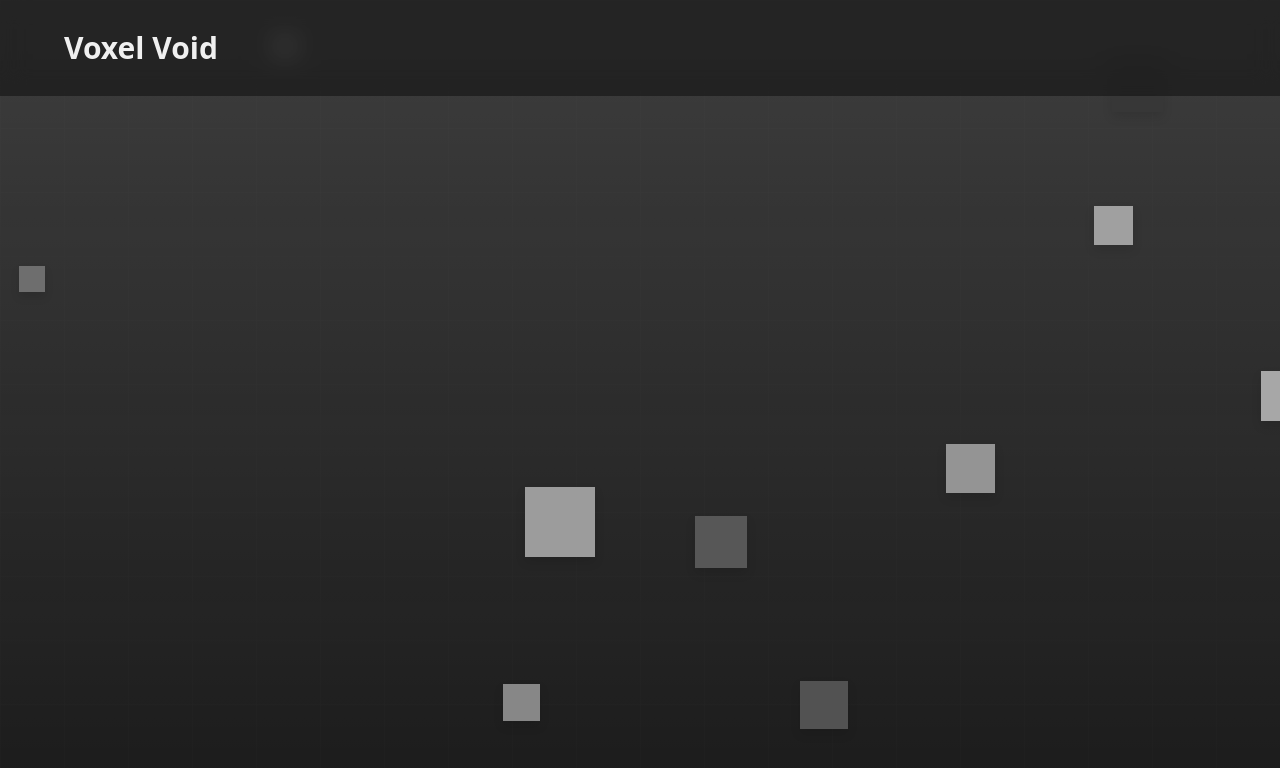
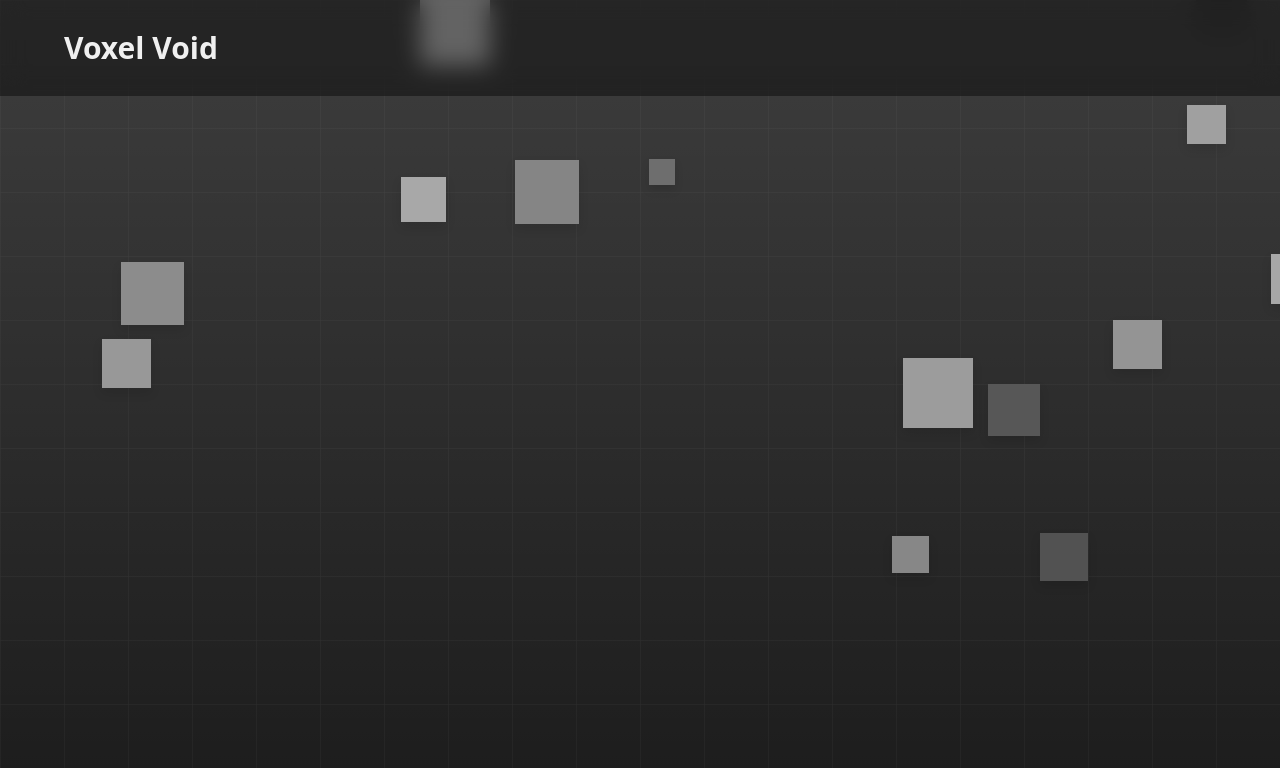
Before and after one commit to iwasi24k/web-repository, a React (Vite) app: page / in a window 1280 px wide. Shown: the top 768 px of the page. Built offline with nearby package versions, Linux system fonts and the light colour scheme.

Commit message:
バックグラウンドをスクロールで動きが出るように変更しました

```diff
--- /dev/null
+++ b/src/components/background/WorldBackground.tsx
@@ -0,0 +1,19 @@
+import WorldBaseColorLayer from "./WorldBaseColorLayer";
+import WorldGridLayer from "./WorldGridLayer";
+import WorldDarknessLayer from "./WorldDarknessLayer";
+import {WorldBlocksLayer} from './WorldBlocksLayer';
+
+const WorldBackground = () => {
+    return (
+        <div>
+            <WorldBaseColorLayer />
+            <WorldGridLayer />
+            <div className="relative min-h-[300vh]">
+                <WorldDarknessLayer opacity={0.7} />
+                <WorldBlocksLayer />
+            </div>
+        </div>
+    )
+};
+
+export default WorldBackground;
--- /dev/null
+++ b/src/components/background/WorldBaseColorLayer.tsx
@@ -0,0 +1,14 @@
+const WorldBaseColorLayer = () => {
+  return (
+      <div
+        className="absolute inset-0 opacity-30"
+        style={{
+          backgroundImage: `
+            linear-gradient(to bottom, rgba(255,255,255,0.5),transparent)
+          `,
+        }}
+      />
+  );
+};
+
+export default WorldBaseColorLayer;
--- a/src/components/ui/BackgroundBlocks.tsx
+++ b/src/components/background/WorldBlocksLayer.tsx
@@ -10,15 +10,15 @@ type Block = {
 
 const createBlocks = (count: number): Block[] => {
   return Array.from({ length: count }, () => ({
-    x: Math.random() * 200 - 100,
-    y: Math.random() * 200 - 100,
+    x: Math.random() * 100,
+    y: Math.random() * 180 - 100,
     size: Math.random() * 50 + 20,
     depth: Math.random() * 0.8 + 0.2,
     color: `hsl(0, 0%, ${Math.random() * 60 + 20}%)`,
   }));
 };
 
-export const BackgroundBlocks = () => {
+export const WorldBlocksLayer = () => {
   const [blocks] = useState<Block[]>(() => createBlocks(30));
   const [scrollY, setScrollY] = useState(0);
 
@@ -29,7 +29,7 @@ export const BackgroundBlocks = () => {
   }, []);
 
   return (
-    <div className="absolute inset-0 -z-10 overflow-hidden">
+    <div className="fixed inset-0 z-0 overflow-hidden pointer-events-none">
       {blocks.map((block, index) => {
         const translateY = scrollY * block.depth * 0.2;
 
--- /dev/null
+++ b/src/components/background/WorldDarknessLayer.tsx
@@ -0,0 +1,14 @@
+type WorldDarknessLayerProps = {
+    opacity: number;
+};
+
+const WorldDarknessLayer = ({ opacity }: WorldDarknessLayerProps) => {
+    return (
+        <div
+            className="absolute inset-0 z-0 pointer-events-none bg-void-black"
+            style={{ opacity }}
+        />
+    );
+};
+
+export default WorldDarknessLayer;
--- /dev/null
+++ b/src/components/background/WorldGridLayer.tsx
@@ -0,0 +1,16 @@
+const WorldGridLayer = () => {
+    return (
+      <div
+        className="absolute inset-0 opacity-5"
+        style={{
+          backgroundImage: `
+            linear-gradient(to right, rgba(255,255,255,0.6) 1px, transparent 1px),
+            linear-gradient(to bottom, rgba(255,255,255,0.6) 1px, transparent 1px)
+          `,
+          backgroundSize: "64px 64px",
+        }}
+      />
+    );
+};
+
+export default WorldGridLayer;
--- a/src/components/ui/Background.tsx
+++ /dev/null
@@ -1,29 +0,0 @@
-const Background = () => {
-  return (
-    <div className="fixed inset-0 -z-20 overflow-hidden">
-      {/* Grid */}
-      <div
-        className="absolute inset-0 opacity-1"
-        style={{
-          backgroundImage: `
-            linear-gradient(to right, rgba(255,255,255,0.6) 1px, transparent 1px),
-            linear-gradient(to bottom, rgba(255,255,255,0.6) 1px, transparent 1px)
-          `,
-          backgroundSize: "64px 64px",
-        }}
-      />
-
-      {/* Foreign color */}
-      <div
-        className="absolute inset-0 opacity-30"
-        style={{
-          backgroundImage: `
-            linear-gradient(to bottom, rgba(255,255,255,0.5) 0%,transparent 100%)
-          `,
-        }}
-      />
-    </div>
-  );
-};
-
-export default Background;
--- a/src/layouts/MainLayout.tsx
+++ b/src/layouts/MainLayout.tsx
@@ -1,7 +1,6 @@
 import type { ReactNode } from 'react';
+import WorldBackground from '../components/background/WorldBackground';
 import Header from './Header';
-import Background from '../components/ui/Background';
-import {BackgroundBlocks} from '../components/ui/BackgroundBlocks';
 
 interface MainLayoutProps {
   children: ReactNode;
@@ -10,11 +9,10 @@ interface MainLayoutProps {
 const MainLayout = ({ children }: MainLayoutProps) => {
   return (
     <div className="min-h-screen flex flex-col text-void-white font-sans selection:bg-void-purple selection:text-white">
-      <Background />
-      <BackgroundBlocks />
+      <WorldBackground />
       <Header />
 
-      <main className="flex-1 w-full max-w-7xl mx-auto px-4 sm:px-6 lg:px-8 pt-16 relative z-10">
+      <main className="flex-1 pt-16 relative z-10">
         {children}
       </main>
     </div>
```
Also changed, not shown: src/pages/Home.tsx (+1 -7 lines).
